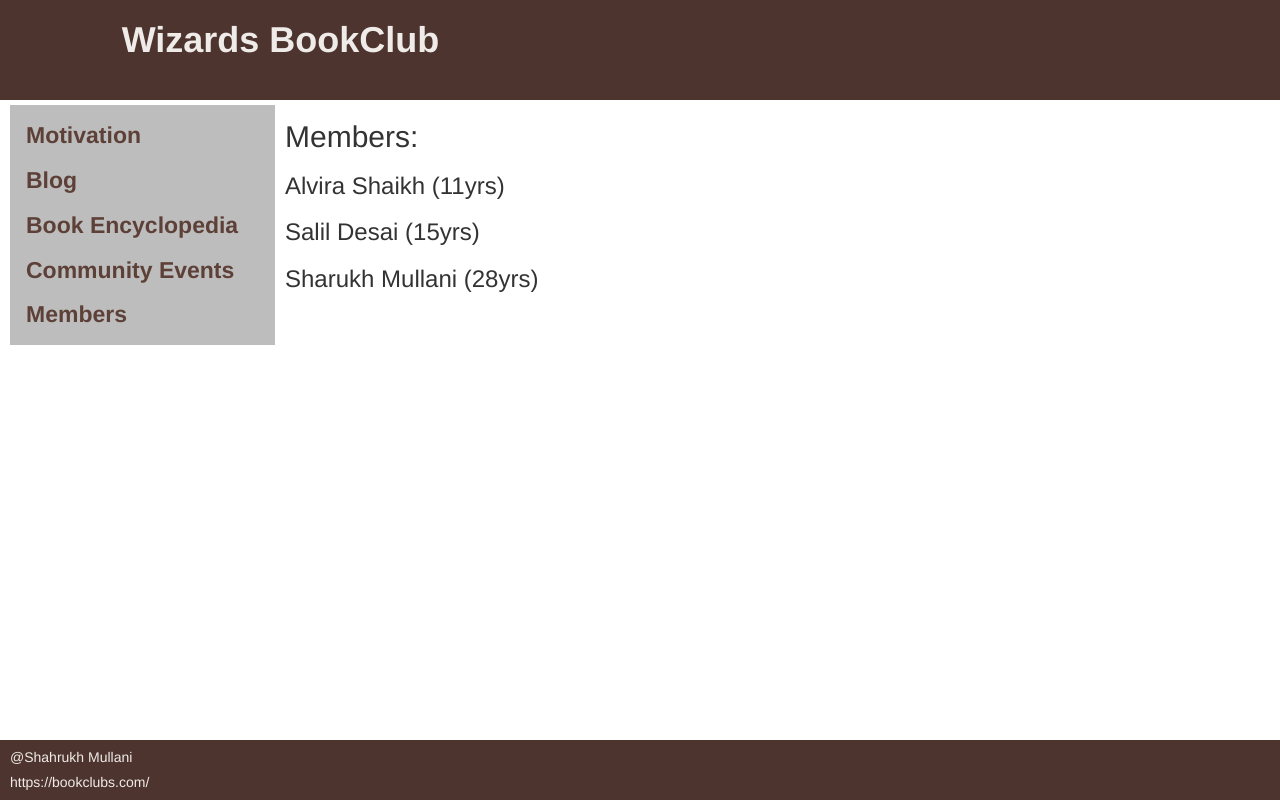
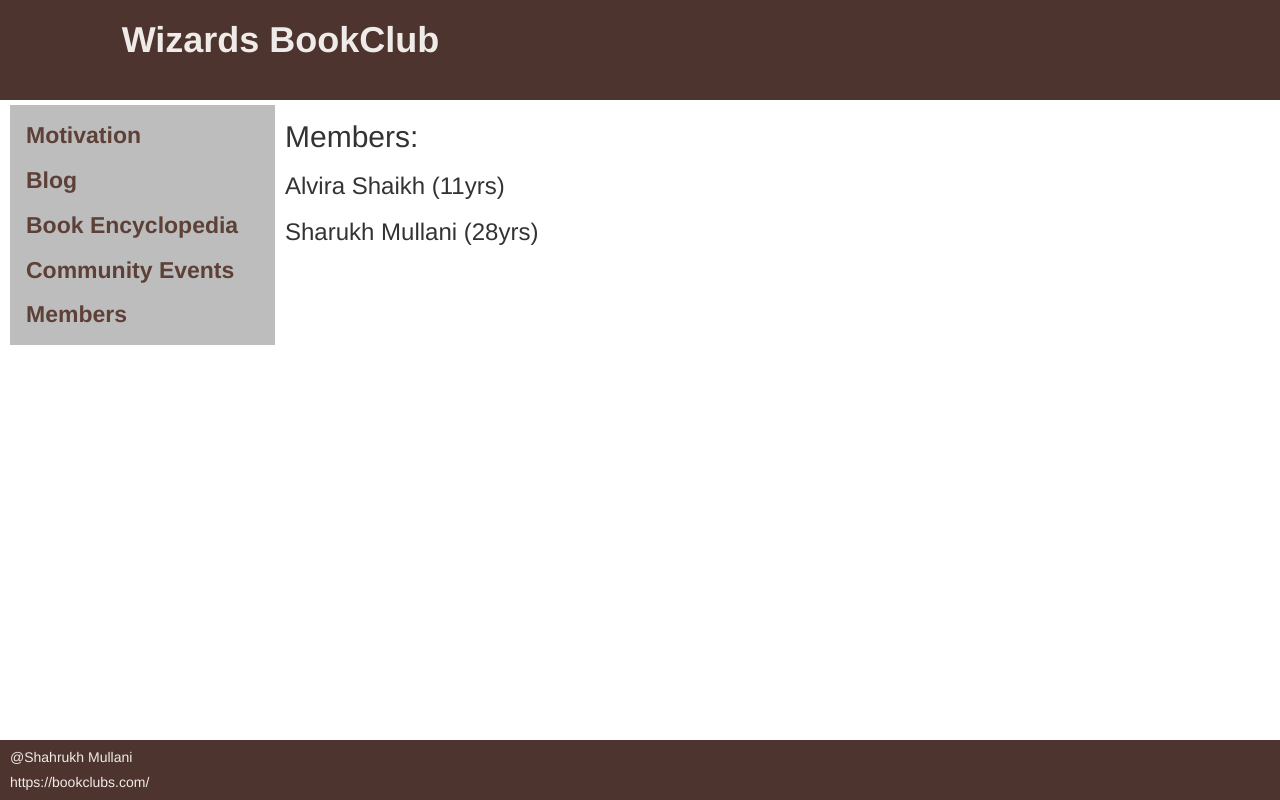
Before and after one commit to mullanishah/wizards-book-club, a plain HTML site: page members/members.html in a window 1280 px wide. Drawn offline with nearby package versions, Linux system fonts and the light colour scheme.

Commit message:
Update members.html

```diff
--- a/members/members.html
+++ b/members/members.html
@@ -32,7 +32,6 @@
         <div class="col-sm-8 main">
             <h2>Members:</h2>
             <h3>Alvira Shaikh (11yrs)</h3>
-            <h3>Salil Desai (15yrs)</h3>
             <h3>Sharukh Mullani (28yrs)</h3>
         </div>
     </div>
```
